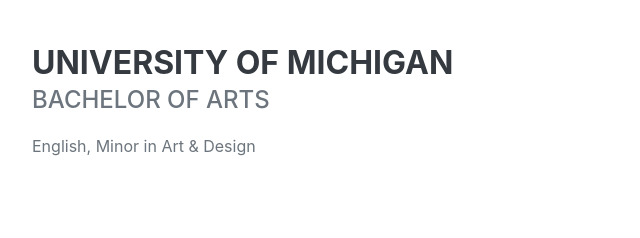
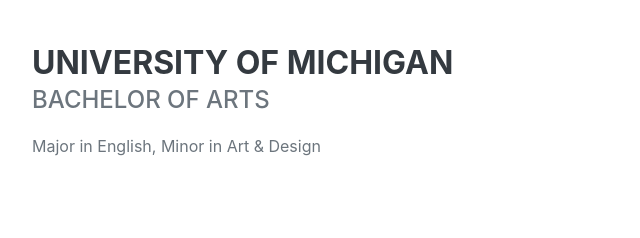
Before and after one commit to klwillet/klwillet.github.io, a plain HTML site: page resume/index.html in a window 1280 px wide. Shown: the part 1360-1598 px from the top of the page, 288-928 px from the left. Drawn offline with nearby package versions, Linux system fonts and the light colour scheme; a web font is replaced by a local one.

Commit message:
updated resume

```diff
--- a/resume/index.html
+++ b/resume/index.html
@@ -74,7 +74,7 @@
                         <div class="flex-grow-1">
                             <h3 class="mb-0">University of Michigan</h3>
                             <div class="subheading mb-3">Bachelor of Arts</div>
-                            <div>English, Minor in Art & Design</div>
+                            <div>Major in English, Minor in Art & Design</div>
                         </div>
                         <div class="flex-shrink-0"><span class="text-primary">Spetember 2015 - May 2019</span></div>
                     </div>
```
